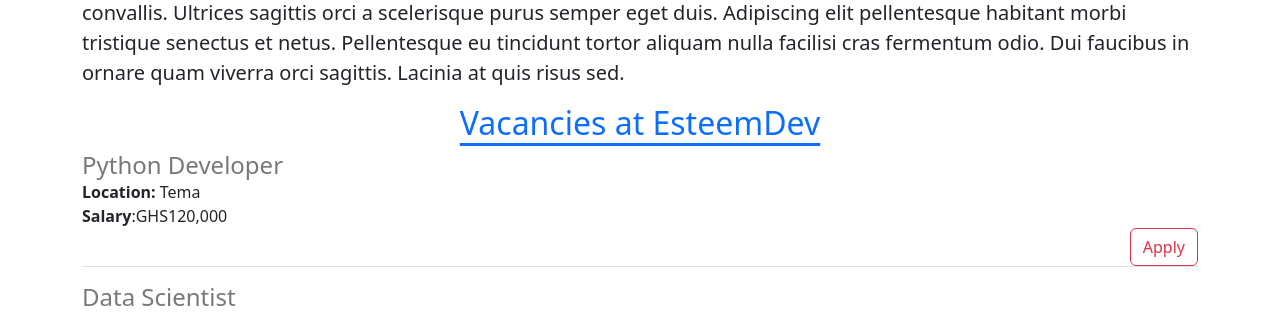
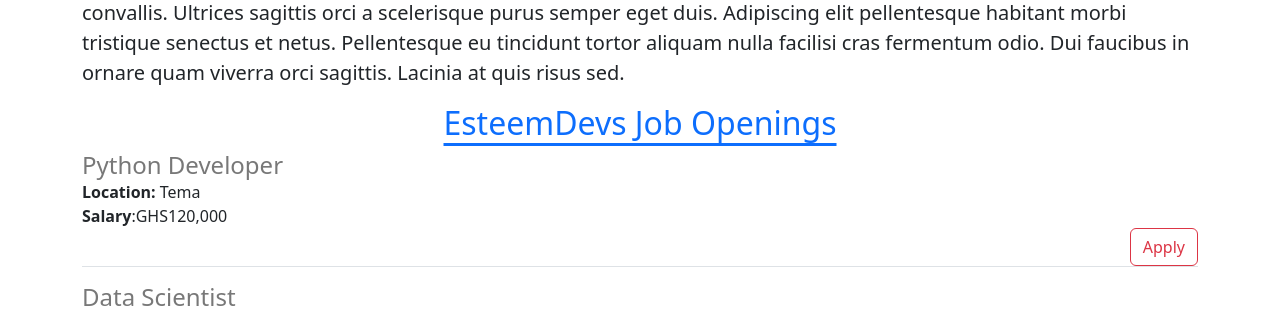
Before and after one commit to FelixT-dev/flex-career-website-v2, a Flask app: page / in a window 1280 px wide. Shown: the part 662-974 px from the top of the page. Run offline with Flask 3, Linux system fonts and the light colour scheme.

Commit message:
Job openings head was changed

```diff
--- a/templates/home.html
+++ b/templates/home.html
@@ -21,7 +21,7 @@
       <h2 class="text-center mt-4 mb-2"style="color:rgb(12,140,150)" >About {{com_name}} Devs</h2>
       <p class="lead">Lorem ipsum dolor sit amet, consectetur adipiscing elit, sed do eiusmod tempor incididunt ut labore et dolore magna aliqua. Faucibus et molestie ac feugiat sed lectus vestibulum. Tempus egestas sed sed risus pretium quam. Quisque sagittis purus sit amet volutpat consequat mauris. Pellentesque habitant morbi tristique senectus et netus. Diam maecenas sed enim ut sem viverra. Id ornare arcu odio ut sem nulla. Aliquam sem et tortor consequat. Sit amet facilisis magna etiam tempor orci eu lobortis elementum. Nunc aliquet bibendum enim facilisis gravida neque convallis. Ultrices sagittis orci a scelerisque purus semper eget duis. Adipiscing elit pellentesque habitant morbi tristique senectus et netus. Pellentesque eu tincidunt tortor aliquam nulla facilisi cras fermentum odio. Dui faucibus in ornare quam viverra orci sagittis. Lacinia at quis risus sed.</p>
 
-    <h2 class="text-center"><a class="link-offset-2 link-underline link-underline-opacity-100" href="#">Vacancies at EsteemDev</a></h2>
+    <h2 class="text-center"><a class="link-offset-2 link-underline link-underline-opacity-100" href="#">EsteemDevs Job Openings</a></h2>
     <div class="">
       {% for job in job_offers %}
       {% include 'joblist.html' %}
```
